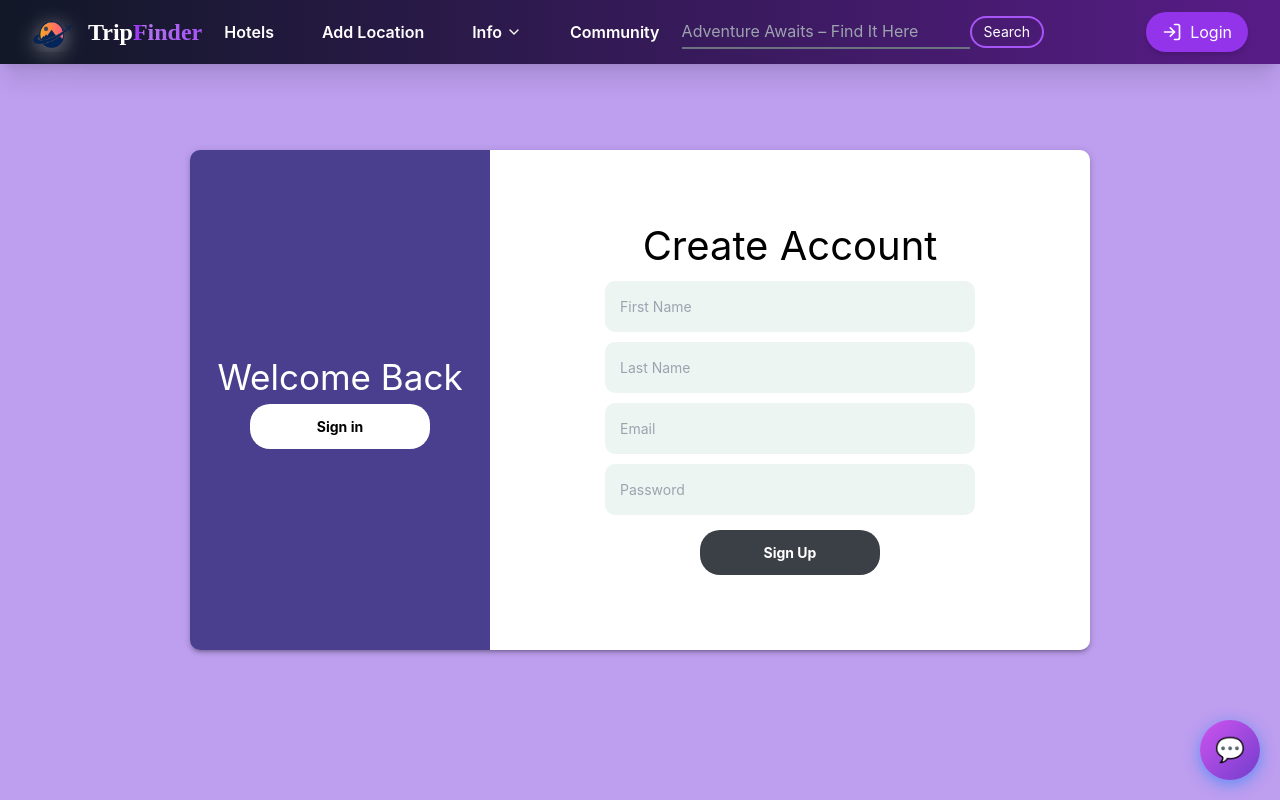
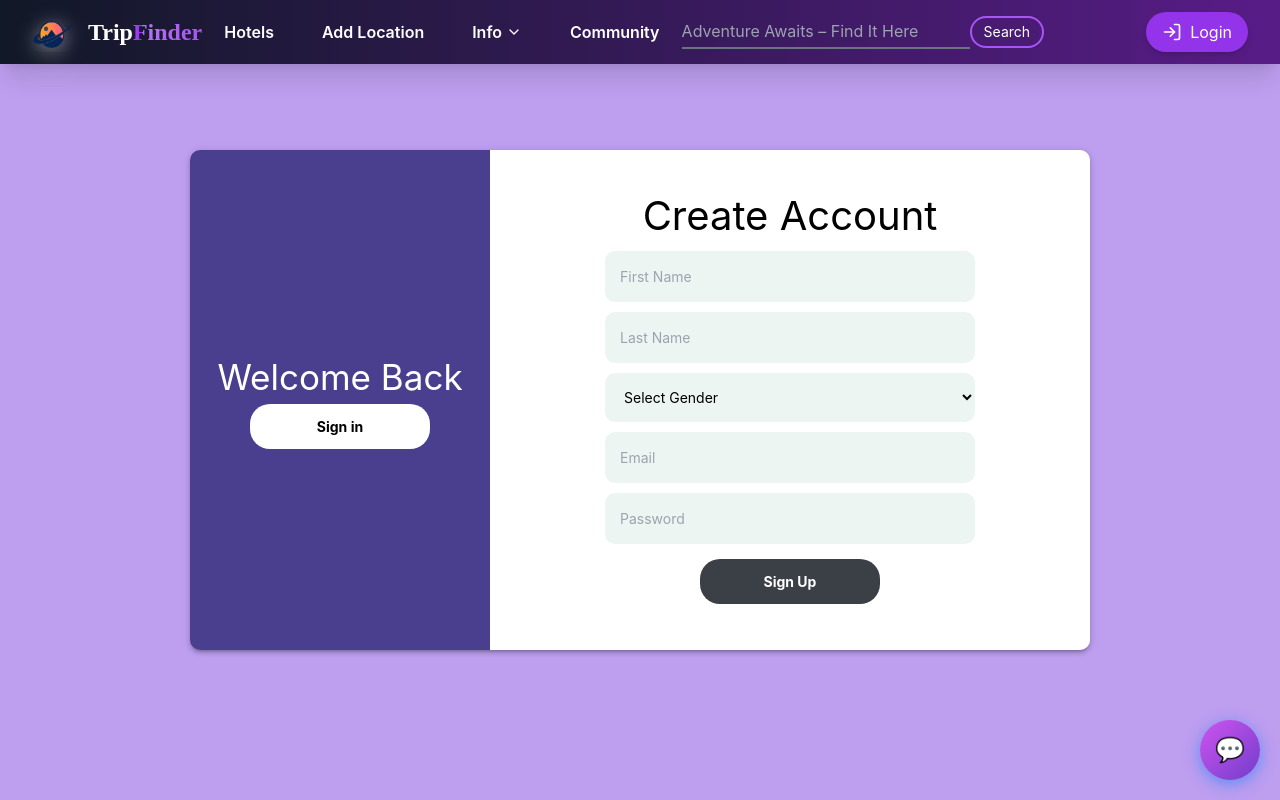
Before and after one commit to Piyush11204/TripFinder, a React (Create React App) app in the folder client/: page /signup in a window 1280 px wide. Shown: the top 800 px of the page. Built offline with nearby package versions, Linux system fonts and the light colour scheme; a web font is replaced by a local one.

Commit message:
Add gender field to user profile and signup forms

```diff
--- a/client/src/Pages/EditProfile/EditProfile.jsx
+++ b/client/src/Pages/EditProfile/EditProfile.jsx
@@ -8,7 +8,8 @@ const EditProfile = () => {
         lastName: '',
         email: '',
         password: '',
-        confirmPassword: ''
+        confirmPassword: '',
+        gender: '' // Add gender to the state
     });
     const [showPassword, setShowPassword] = useState(false);  // Toggle for password visibility
     const [showConfirmPassword, setShowConfirmPassword] = useState(false);
@@ -50,6 +51,7 @@ const EditProfile = () => {
             firstName: user.firstName,
             lastName: user.lastName,
             email: user.email,
+            gender: user.gender // Include gender in the request
         };
 
         if (user.password) {
@@ -96,9 +98,7 @@ const EditProfile = () => {
                             onChange={handleInputChange}
                             className="w-full px-4 py-2 border border-gray-300 rounded-lg bg-gray-100 pl-10"
                             required
-
                         />
-
                     </div>
                     <div className="mb-4 relative">
                         <label htmlFor="lastName" className="block text-gray-700 font-bold mb-2">Last Name</label>
@@ -112,7 +112,6 @@ const EditProfile = () => {
                             className="w-full px-4 py-2 border border-gray-300 rounded-lg bg-gray-100 pl-10"
                             required
                         />
-
                     </div>
                     <div className="mb-4 relative">
                         <label htmlFor="email" className="block text-gray-700 font-bold mb-2">Email</label>
@@ -126,7 +125,24 @@ const EditProfile = () => {
                             className="w-full px-4 py-2 border border-gray-300 rounded-lg bg-gray-100 pl-10"
                             required
                         />
+                    </div>
 
+                    {/* Gender Dropdown */}
+                    <div className="mb-4 relative">
+                        <label htmlFor="gender" className="block text-gray-700 font-bold mb-2">Gender</label>
+                        <select
+                            id="gender"
+                            name="gender"
+                            value={user.gender}
+                            onChange={handleInputChange}
+                            className="w-full px-4 py-2 border border-gray-300 rounded-lg bg-gray-100"
+                            required
+                        >
+                            <option value="">Select Gender</option>
+                            <option value="male">Male</option>
+                            <option value="female">Female</option>
+                            <option value="other">Other</option>
+                        </select>
                     </div>
 
                     {/* Password Fields */}
@@ -141,13 +157,13 @@ const EditProfile = () => {
                             onChange={handleInputChange}
                             className="w-full px-4 py-2 border border-gray-300 rounded-lg bg-gray-100 pl-10"
                         />
-
                         <div className="absolute top-3 right-3 cursor-pointer" onClick={() => setShowPassword(!showPassword)}>
                             {showPassword ? <EyeOff className="text-gray-400 mt-7" /> : <Eye className="text-gray-400 mt-7" />}
                         </div>
                     </div>
                     <div className="mb-4 relative">
-                        <label htmlFor="confirmPassword" className="block text-gray-700 font-bold mb-2">Confirm New Password</label> <Lock className="absolute mt-3 left-3 text-gray-400 w-5 h-5" />
+                        <label htmlFor="confirmPassword" className="block text-gray-700 font-bold mb-2">Confirm New Password</label>
+                        <Lock className="absolute mt-3 left-3 text-gray-400 w-5 h-5" />
                         <input
                             type={showConfirmPassword ? "text" : "password"}
                             id="confirmPassword"
@@ -156,7 +172,6 @@ const EditProfile = () => {
                             onChange={handleInputChange}
                             className="w-full px-4 py-2 border border-gray-300 rounded-lg bg-gray-100 pl-10"
                         />
-
                         <div className="absolute top-3 right-3 cursor-pointer" onClick={() => setShowConfirmPassword(!showConfirmPassword)}>
                             {showConfirmPassword ? <EyeOff className="text-gray-400 mt-7" /> : <Eye className="text-gray-400 mt-7" />}
                         </div>
--- a/client/src/Pages/Singup/index.jsx
+++ b/client/src/Pages/Singup/index.jsx
@@ -9,6 +9,7 @@ const Signup = () => {
 		lastName: "",
 		email: "",
 		password: "",
+		gender: "", // Add gender to the state
 	});
 	const [error, setError] = useState("");
 	const navigate = useNavigate();
@@ -67,6 +68,18 @@ const Signup = () => {
 							required
 							className={styles.input}
 						/>
+						<select
+							name="gender"
+							onChange={handleChange}
+							value={data.gender}
+							required
+							className={styles.input}
+						>
+							<option value="">Select Gender</option>
+							<option value="male">Male</option>
+							<option value="female">Female</option>
+							<option value="other">Other</option>
+						</select>
 						<input
 							type="email"
 							placeholder="Email"
@@ -85,8 +98,9 @@ const Signup = () => {
 							required
 							className={styles.input}
 						/>
+
 						{error && <div className={styles.error_msg}>{error}</div>}
-						<button type="submit"  className={styles.green_btn}>
+						<button type="submit" className={styles.green_btn}>
 							Sign Up
 						</button>
 					</form>
```
Also changed, not shown: 2 other files (tests, documents, lock files or other folders).
